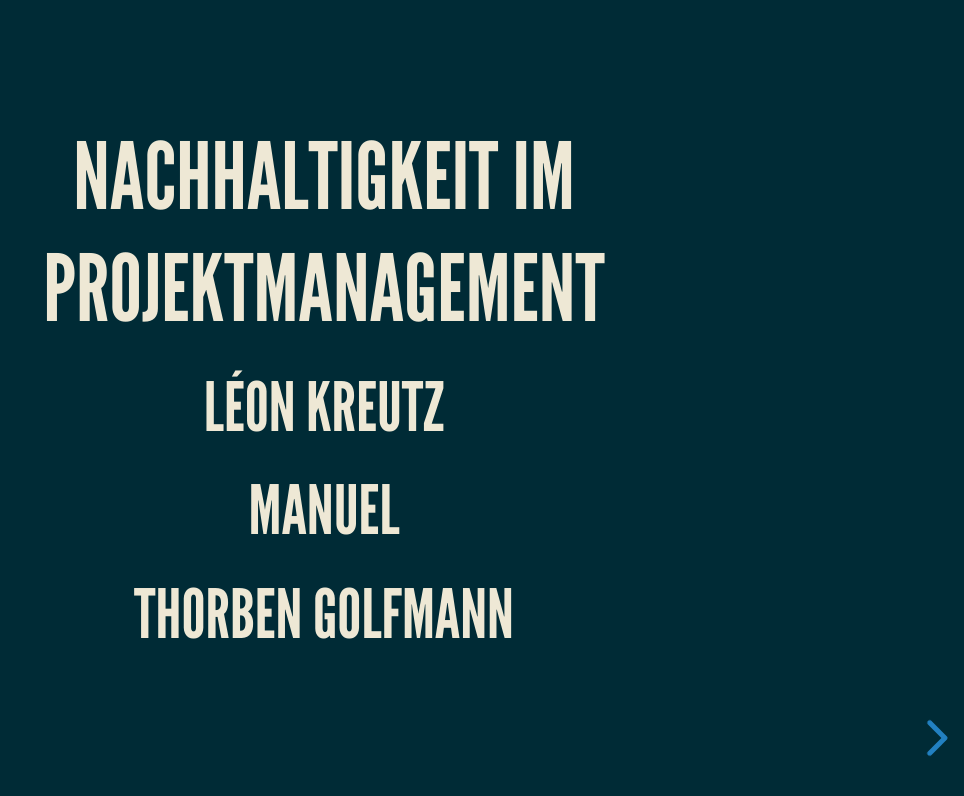
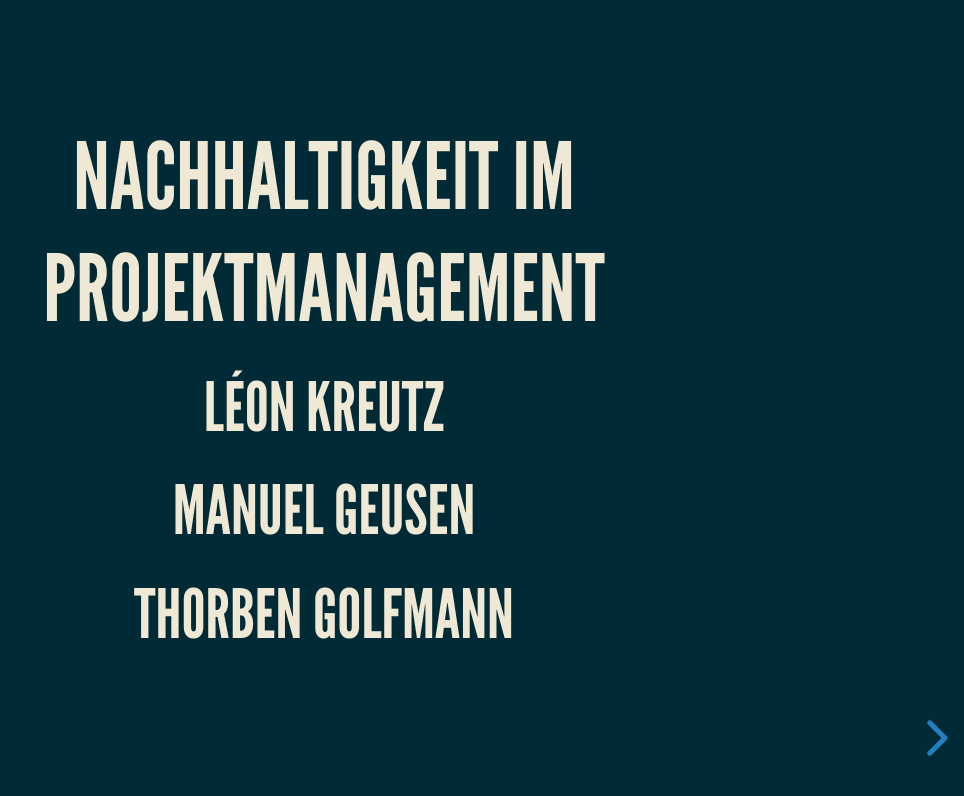
Before and after one commit to Shiiboun/PMPraesi, a website: page index.html in a window 1280 px wide. Shown: the whole page, without its empty margins (316-1280 px from the left). Drawn offline with Linux system fonts and the light colour scheme.

Commit message:
Small fix

```diff
--- a/index.html
+++ b/index.html
@@ -32,7 +32,7 @@
       <section>
         <h2>Nachhaltigkeit im Projektmanagement</h2>
         <h3>Léon Kreutz</h3>
-        <h3>Manuel</h3>
+        <h3>Manuel Geusen</h3>
         <h3>Thorben Golfmann</h3>
       </section>
 
```
